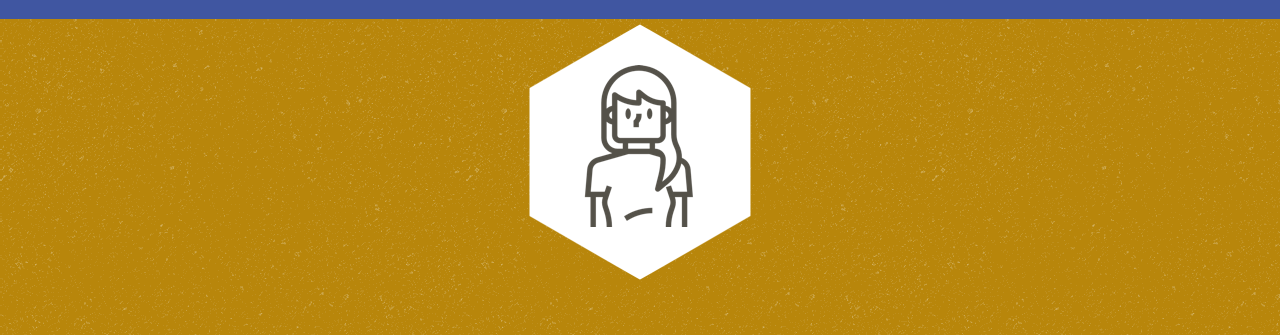
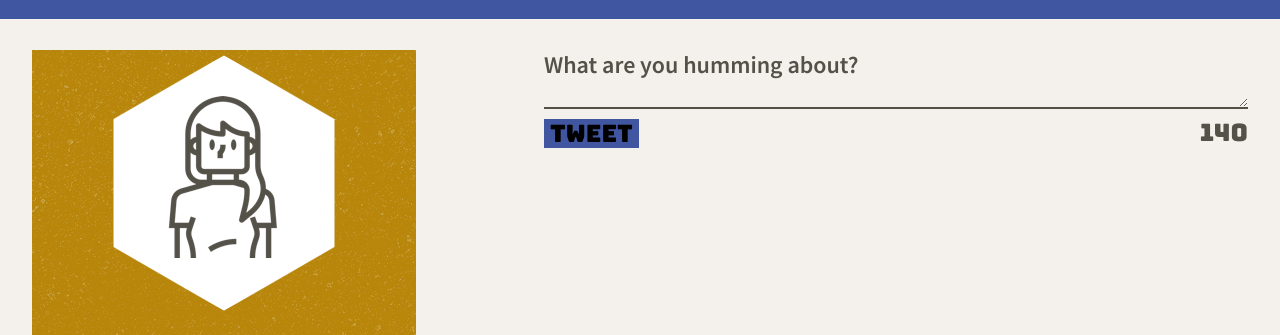
Before and after one commit to gabrielcelligoi/tweeter-project, a website: page public/index.html in a window 1280 px wide. Shown: the part 101-436 px from the top of the page. Drawn offline with nearby package versions, Linux system fonts and the light colour scheme.

Commit message:
Responsive design features

```diff
--- a/public/index.html
+++ b/public/index.html
@@ -26,6 +26,7 @@
     <link rel="stylesheet" href="/styles/new-tweet.css" type="text/css"/>
     <link rel="stylesheet" href="/styles/article.css" type="text/css"/>
     <link rel="stylesheet" href="/styles/error-msg.css" type="text/css"/>
+    <link rel="stylesheet" href="/styles/media.css" type="text/css"/>
 
     <!-- External JS -->
     <script src="https://ajax.googleapis.com/ajax/libs/jquery/3.4.1/jquery.min.js"></script>
@@ -47,12 +48,14 @@
 
     <!-- Header -->
     <header id="header">
+      <div id="avatar">
         <div>
             <img src="/images/profile-hex.png">
         </div>
         <br>
         <div>
             <h2>Your Name</h2>
+        </div>
       </div>
   </header>
 
@@ -69,7 +72,6 @@
           There is nothing over there. Plz write something nxt time.
           <i class="fa-solid fa-triangle-exclamation"></i>
         </div>
-        <h2>Compose Tweet</h2>
         <form action="/tweets/" method="POST" id="tweet-form">
           <label for="tweet-text"><b>What are you humming about?</b></label>
           <textarea name="text" id="tweet-text"></textarea>
--- a/public/styles/article.css
+++ b/public/styles/article.css
@@ -1,10 +1,3 @@
-html {
-  box-sizing: border-box;
-}
-*, *:before, *:after {
-  box-sizing: inherit;
-}
-
 #tweets-container {
   display: flex;
   flex-direction: column;
--- a/public/styles/header.css
+++ b/public/styles/header.css
@@ -7,8 +7,15 @@ html {
 
 #header {
   display: flex;
+  height: auto;
+  width: 100%;
+}
+
+#avatar {
+  display: flex;
   height: 400px;
   width: 100%;
+
   justify-content: center;
   align-items: center;
   background-color: darkgoldenrod;
--- a/public/styles/layout.css
+++ b/public/styles/layout.css
@@ -15,11 +15,14 @@ html {
  */
 
 body {
+  display: flex;
+  flex-flow: row wrap;
+  justify-content: space-between;
   color: #545149;
   background-color: #f4f1ec;
   font-size: 24px;
   font-family: 'Source Sans Pro', sans-serif;
-  padding-top: 120px;
+  margin-top: 120px;
 }
 
 .container {
@@ -30,7 +33,3 @@ body {
   margin: 32px;
   flex-direction: column;
 }
-
-/*
- * Additional CSS can be defined below or in other CSS files, as per instructions
- */
--- /dev/null
+++ b/public/styles/media.css
@@ -0,0 +1,16 @@
+@media only screen and (min-width: 1024px) {
+  #header {
+    width: 30%;
+    margin: 32px;
+    height: 0px;
+  }
+
+  .container {
+    width: 55%;
+    float: right;
+  }
+
+  #avatar {
+    margin-top: 318px;
+  }
+}
--- a/public/styles/nav.css
+++ b/public/styles/nav.css
@@ -1,10 +1,3 @@
-html {
-  box-sizing: border-box;
-}
-*, *:before, *:after {
-  box-sizing: inherit;
-}
-
 nav {
   font-family: 'Bungee', cursive, sans-serif;
   background-color: #4056A1;
--- a/public/styles/new-tweet.css
+++ b/public/styles/new-tweet.css
@@ -1,10 +1,3 @@
-html {
-  box-sizing: border-box;
-}
-*, *:before, *:after {
-  box-sizing: inherit;
-}
-
 .new-tweet {
   display: flex;
   justify-content: center;
@@ -19,7 +12,7 @@ html {
   color: #545149;
   background-color: transparent;
   flex-direction: column;
-  height: 50px;
+  height: 30px;
   width: 100%
 }
 
--- a/server/data-files/initial-tweets.json
+++ b/server/data-files/initial-tweets.json
@@ -8,7 +8,7 @@
     "content": {
       "text": "If I have seen further it is by standing on the shoulders of giants"
     },
-    "created_at": 1646137371938
+    "created_at": 1646157205685
   },
   {
     "user": {
@@ -19,6 +19,6 @@
     "content": {
       "text": "Je pense , donc je suis"
     },
-    "created_at": 1646223771938
+    "created_at": 1646243605685
   }
 ]
```
Lines whose indentation alone changed are shown as unchanged.
